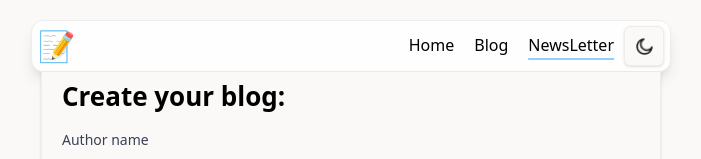
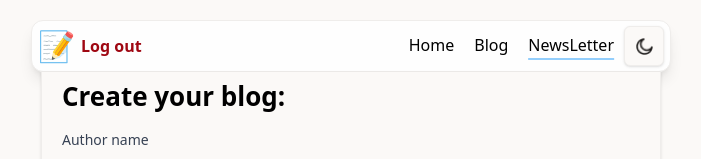
Before and after one commit to 1Andria/personal-blog, a Next.js app: page /newsletter in a window 1280 px wide. Shown: the top 159 px of the page, without its empty margins (289-990 px from the left). Built offline with nearby package versions, Linux system fonts and the light colour scheme.

Commit message:
feat(NAVBAR):Created log out function

```diff
--- a/src/app/Components/__Molecules/NavBar/NavBar.tsx
+++ b/src/app/Components/__Molecules/NavBar/NavBar.tsx
@@ -6,12 +6,15 @@ import NavigationLinks from "../../__Atoms/NavigationLinks/NavigationLinks";
 import Image from "next/image";
 import Moon from "../../../Common/Images/Icon.png";
 import Sun from "../../../Common/Images/sun.png";
+import Link from "next/link";
 
 function NavBar() {
   const pathname = usePathname();
   const NightMode = useThemeMode((state) => state.nightMode);
   const setNightMode = useThemeMode((state) => state.setNightMode);
-
+  function refreshPage() {
+    window.location.reload();
+  }
   return (
     <>
       <div
@@ -21,8 +24,13 @@ function NavBar() {
           !NightMode ? "border-[#efedeb]" : "border-[#34302d]"
         } max-w-[640px] w-full h-[52px]  rounded-[12px] shadow-lg border-[1px] p-[6px] flex justify-between  items-center `}
       >
-        <div>
-          <span className="text-3xl">📝</span>
+        <div className="flex items-center gap-[6px]">
+          <div className="cursor-pointer" onClick={refreshPage}>
+            <span className="text-3xl">📝</span>
+          </div>
+          <Link href={"/"} className={`font-semibold text-red-800 `}>
+            Log out
+          </Link>
         </div>
         <div className="flex items-center gap-[10px]">
           <NavigationLinks />
```
